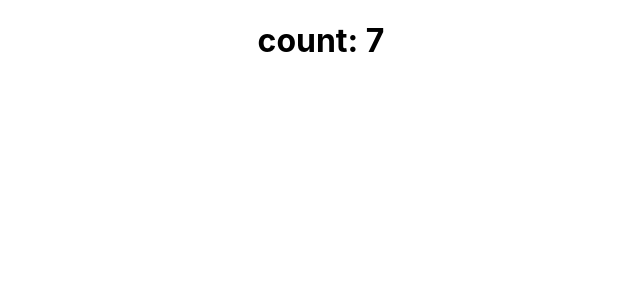
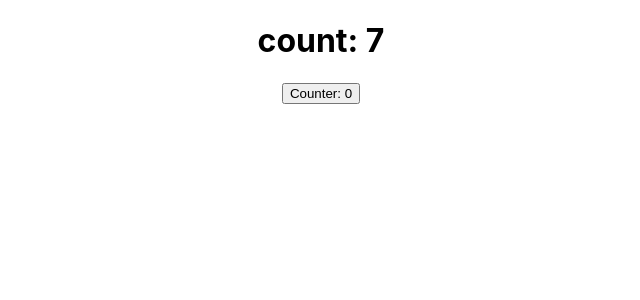
Before and after one commit to AlexGiaffreda/Esercizi-React, a React (Create React App) app in the folder my-app/: page / in a window 1280 px wide. Shown: the top 300 px of the page, without its empty margins (319-959 px from the left). Built offline with nearby package versions, Linux system fonts and the light colour scheme.

Commit message:
events 1

```diff
--- a/my-app/src/App.js
+++ b/my-app/src/App.js
@@ -1,10 +1,12 @@
 import './App.css';
+import { ClickCounter } from './ClickCounter';
 import { Counter } from './Counter';
 
 function App() {
   return (
     <div className="App">
       <Counter interval = {1000} increment = {1} starting = {0}/>
+      <ClickCounter />
     </div>
   );
 }
--- /dev/null
+++ b/my-app/src/ClickCounter.js
@@ -0,0 +1,20 @@
+import React from 'react';
+
+export class ClickCounter extends React.Component {
+    state = {count : 0}
+
+    handleCounterIncrement() {
+        this.setState((state) => {
+            return {
+                count: state.count + 1,
+            }
+        })
+    }
+    render() {
+        return (
+            <button onClick={this.handleCounterIncrement.bind(this)}>
+                Counter: {this.state.count}
+            </button>
+        )
+    }
+}
```
